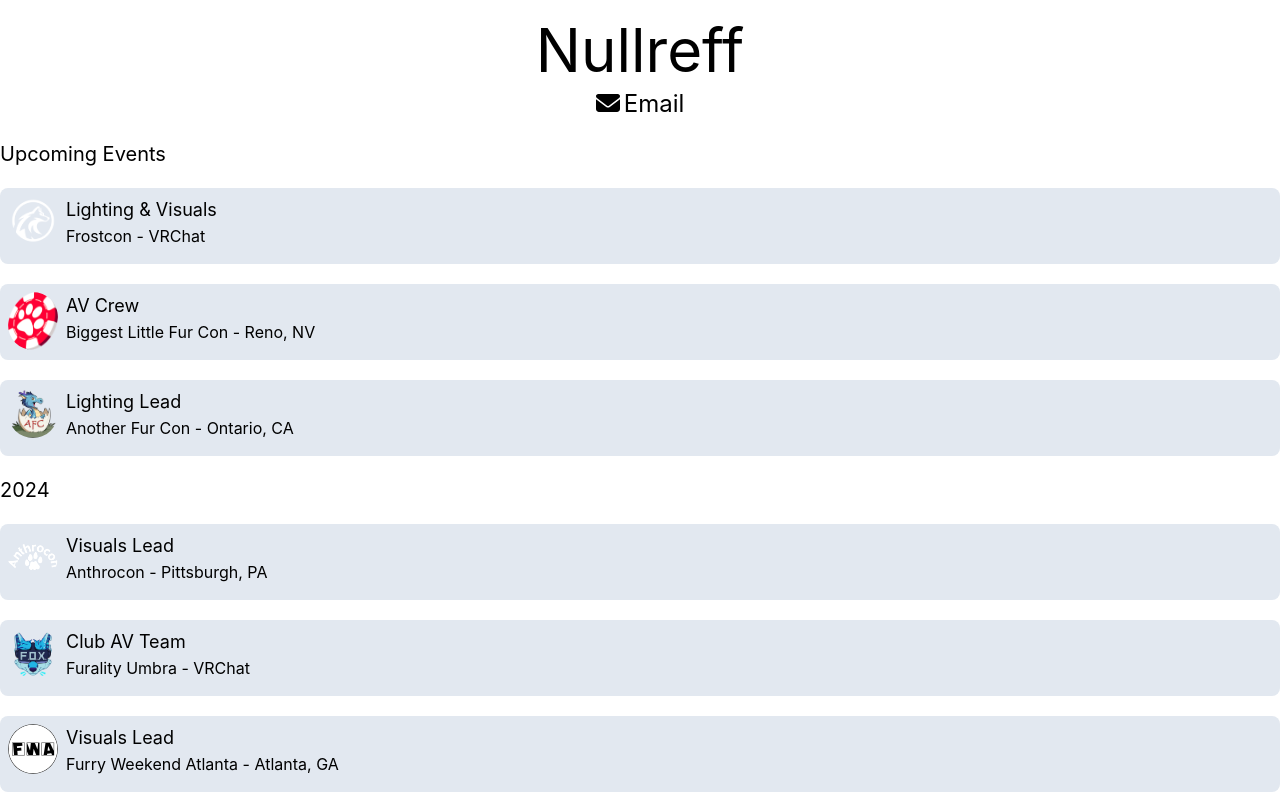
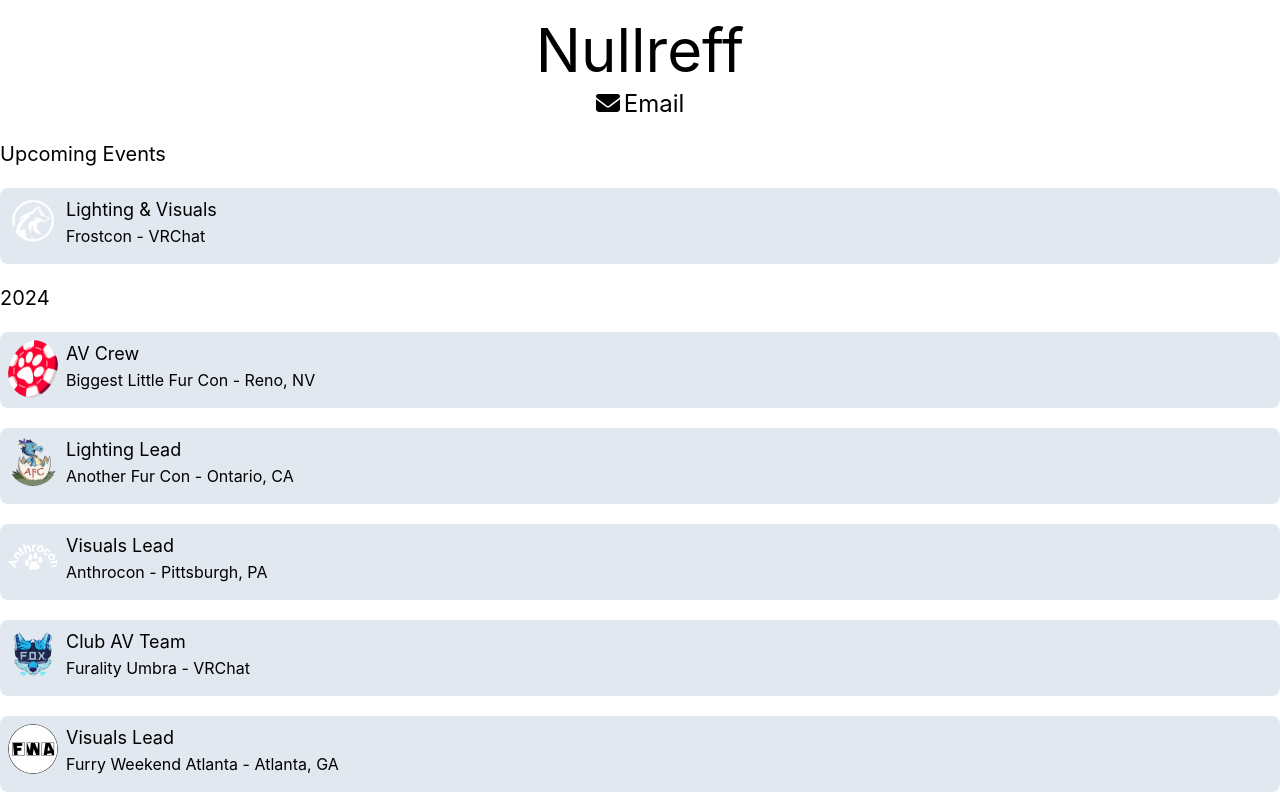
Before and after one commit to Nullreff/nullreff.net, a Next.js app: page /resume/av in a window 1280 px wide. Shown: the top 800 px of the page. Built offline with nearby package versions, Linux system fonts and the light colour scheme.

Commit message:
Move AFC and BLFC to done

```diff
--- a/pages/resume/av.tsx
+++ b/pages/resume/av.tsx
@@ -55,15 +55,15 @@ export default function AVResume() {
                 <Job dates="" title="Lighting & Visuals" company="Frostcon" location="VRChat" logo={waterwolfLogo}>
                 </Job>
 
+            </Section>
+
+            <Section title="2024">
                 <Job dates="" title="AV Crew" company="Biggest Little Fur Con" location="Reno, NV" logo={blfcLogo}>
                 </Job>
 
                 <Job dates="" title="Lighting Lead" company="Another Fur Con" location="Ontario, CA" logo={afcLogo}>
                 </Job>
 
-            </Section>
-
-            <Section title="2024">
                 <Job dates="" title="Visuals Lead" company="Anthrocon" location="Pittsburgh, PA" logo={acLogo}>
                 </Job>
 
```
